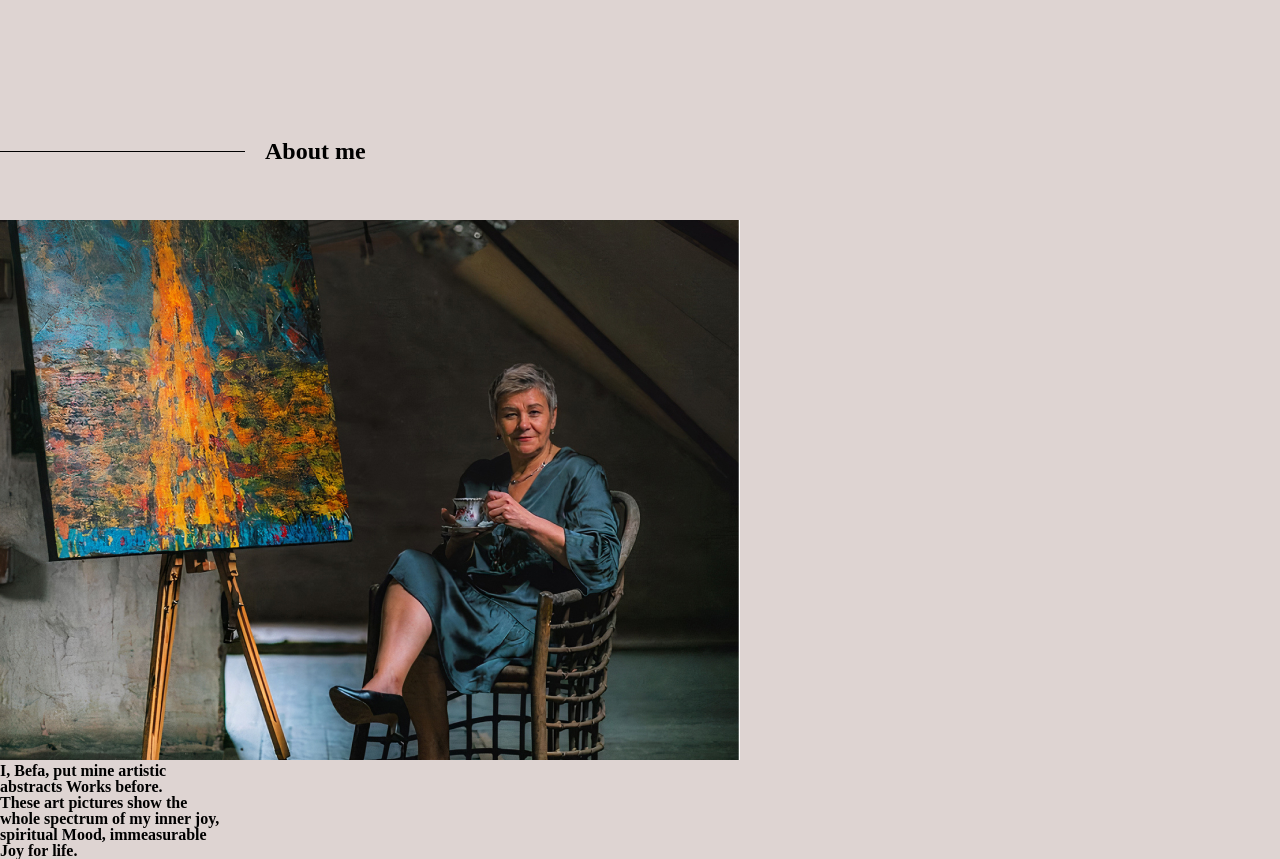
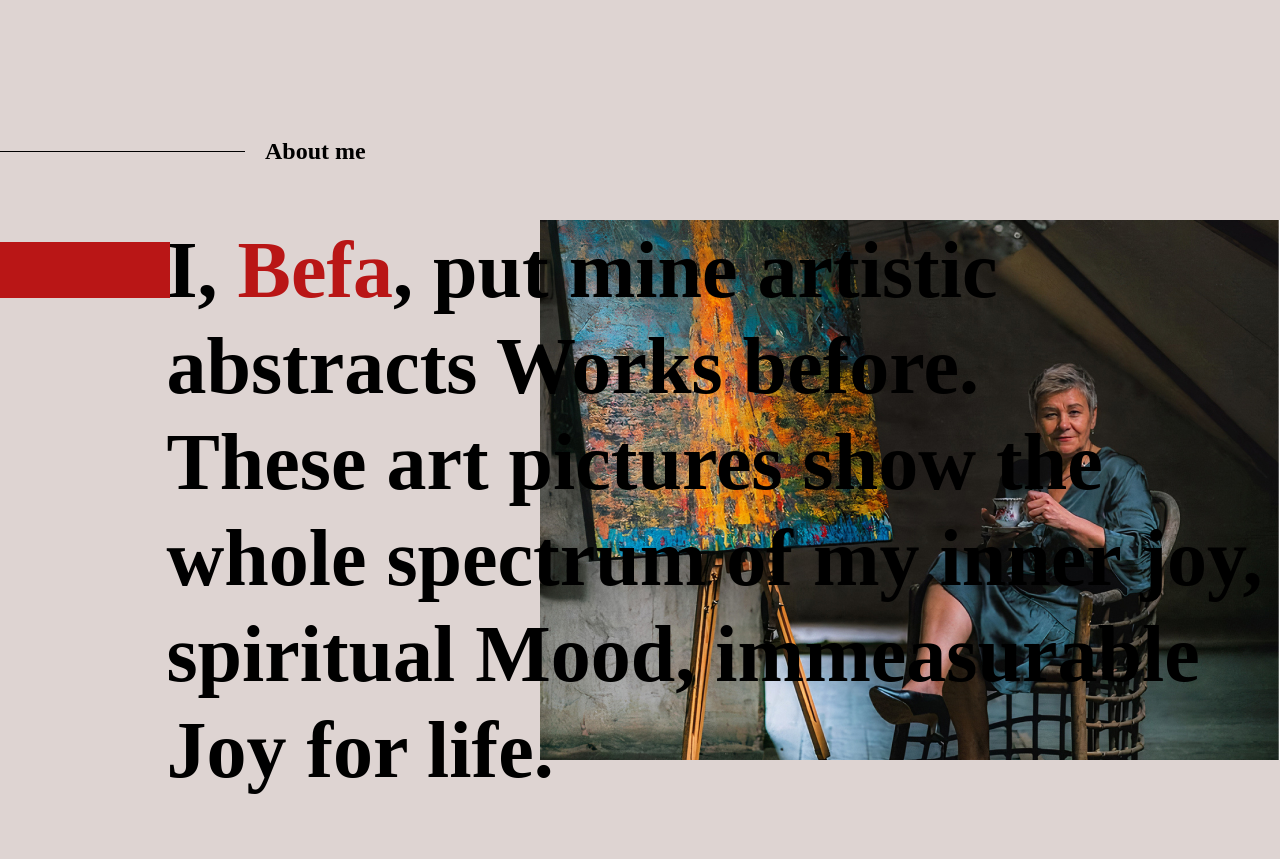
Before and after one commit to IIupaTop/BefaArts, a plain HTML site: page index.html in a window 1280 px wide. Shown: the part 2020-2879 px from the top of the page. After the commit the page ends 2818 px from the top, so only its background shows below. Drawn offline with Linux system fonts and the light colour scheme; a web font is replaced by a local one.

Commit message:
About me finished

```diff
--- a/CSS/style.css
+++ b/CSS/style.css
@@ -208,6 +208,10 @@ header {
 
 /* *********** */
 /* About me */
+.about {
+    position: relative;
+    z-index: 1;
+}
 
 .title--before {
     position: relative;
@@ -226,3 +230,41 @@ header {
     color: #000;
     background-color: #000;
 }
+
+.bio__photo {
+    text-align: right;
+    z-index: 1;
+}
+
+.bio__info {
+    position: absolute;
+    bottom: 50%;
+    left: 13%;
+    z-index: 3;
+
+    max-width: 1150px;
+    max-height: 528px;
+}
+
+.info__text {
+    position: relative;
+    font-size: 80px;
+    line-height: 1.2;
+    margin-top: 300px;
+}
+
+.info__text::before {
+    position: absolute;
+    content: "";
+    left: -22%;
+    top: 20px;
+    width: 245px;
+    height: 56px;
+
+    color: #B91616;
+    background-color: #B91616;
+}
+
+.span--red {
+    color: #B91616;
+}
--- a/index.html
+++ b/index.html
@@ -57,8 +57,7 @@
         <div class="about__title">
             <h2 class="title title--before">About me</h2>
         </div>
-    </div>
-    <div class="bio">
+        <div class="bio">
         <div class="bio__photo">
             <img class="photo__item" src="image/Bio/photo1.jpg" alt="">
         </div>
@@ -71,5 +70,7 @@
                 Joy for life.</p>
         </div>
     </div>
+    </div>
+
 </body>
 </html>
```
